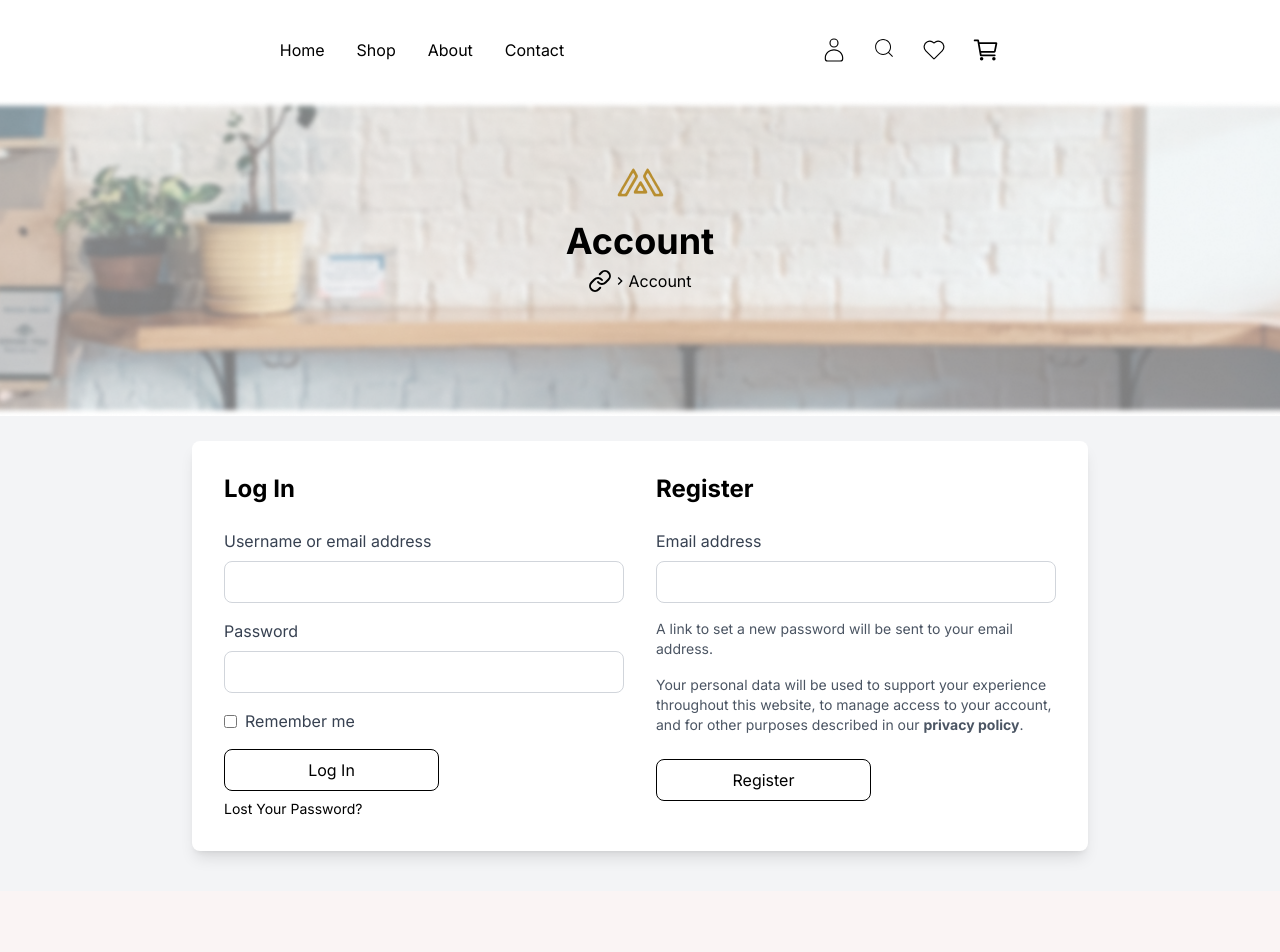
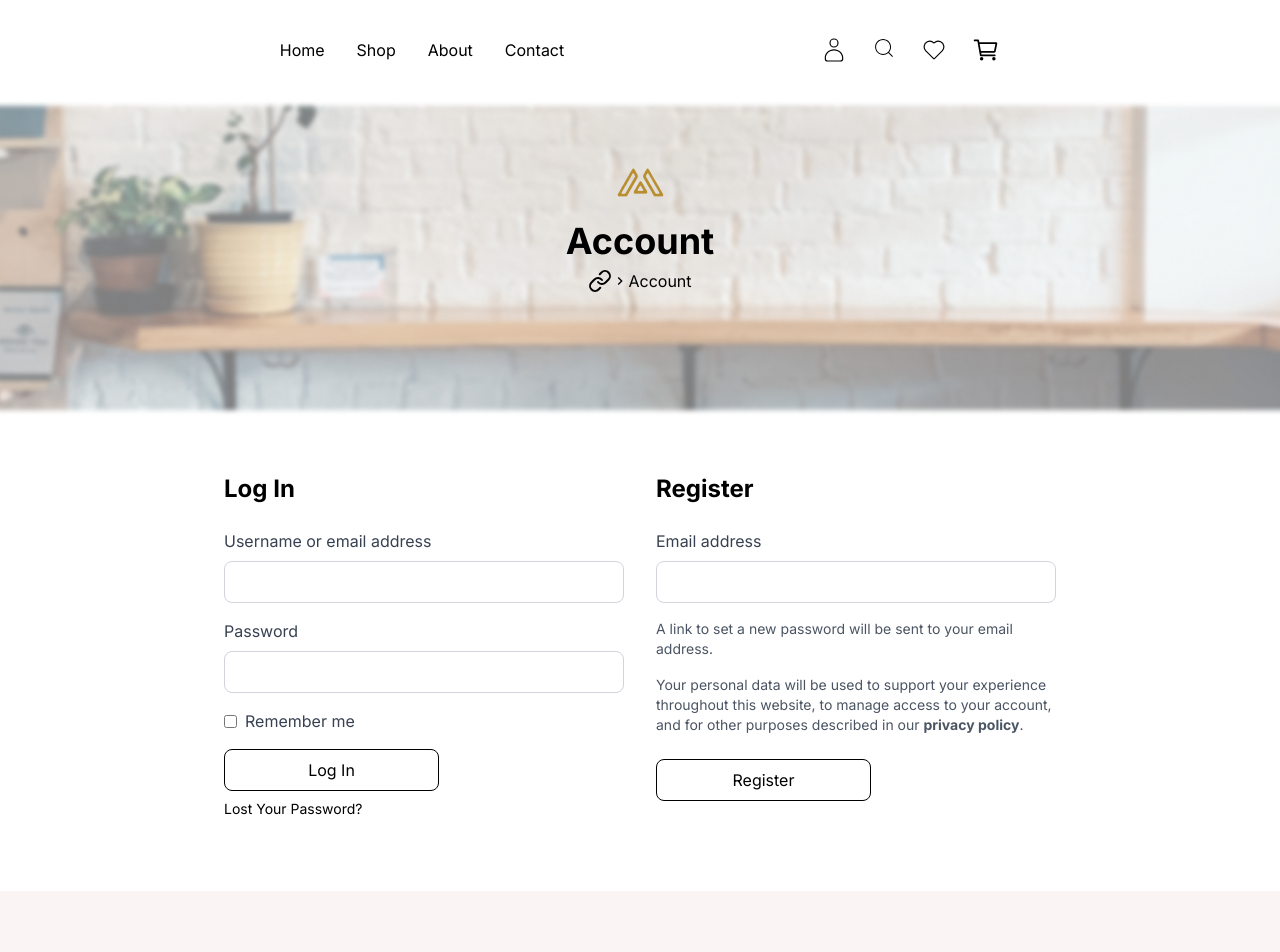
Before and after one commit to Faraz-Pasha1/Hackathon-Exam-of-E-Commerce-Website, a Next.js app: page /account in a window 1280 px wide. Shown: the top 952 px of the page. Built offline with nearby package versions, Linux system fonts and the light colour scheme.

Commit message:
fifth commit

```diff
--- a/src/app/account/page.tsx
+++ b/src/app/account/page.tsx
@@ -34,9 +34,9 @@ export default function Account () {
                 </div>
             </div>
 
-            <div className="flex flex-col items-center justify-center bg-gray-100 min-h-screen">
+            <div className="flex flex-col items-center justify-center min-h-screen">
       {/* Login/Register Form */}
-      <div className="w-full max-w-4xl p-4 sm:p-8 bg-white shadow-lg rounded-lg">
+      <div className="w-full max-w-4xl p-4 sm:p-8 ">
         <div className="grid grid-cols-1 md:grid-cols-2 gap-8">
           {/* Login Section */}
           <div>
```
